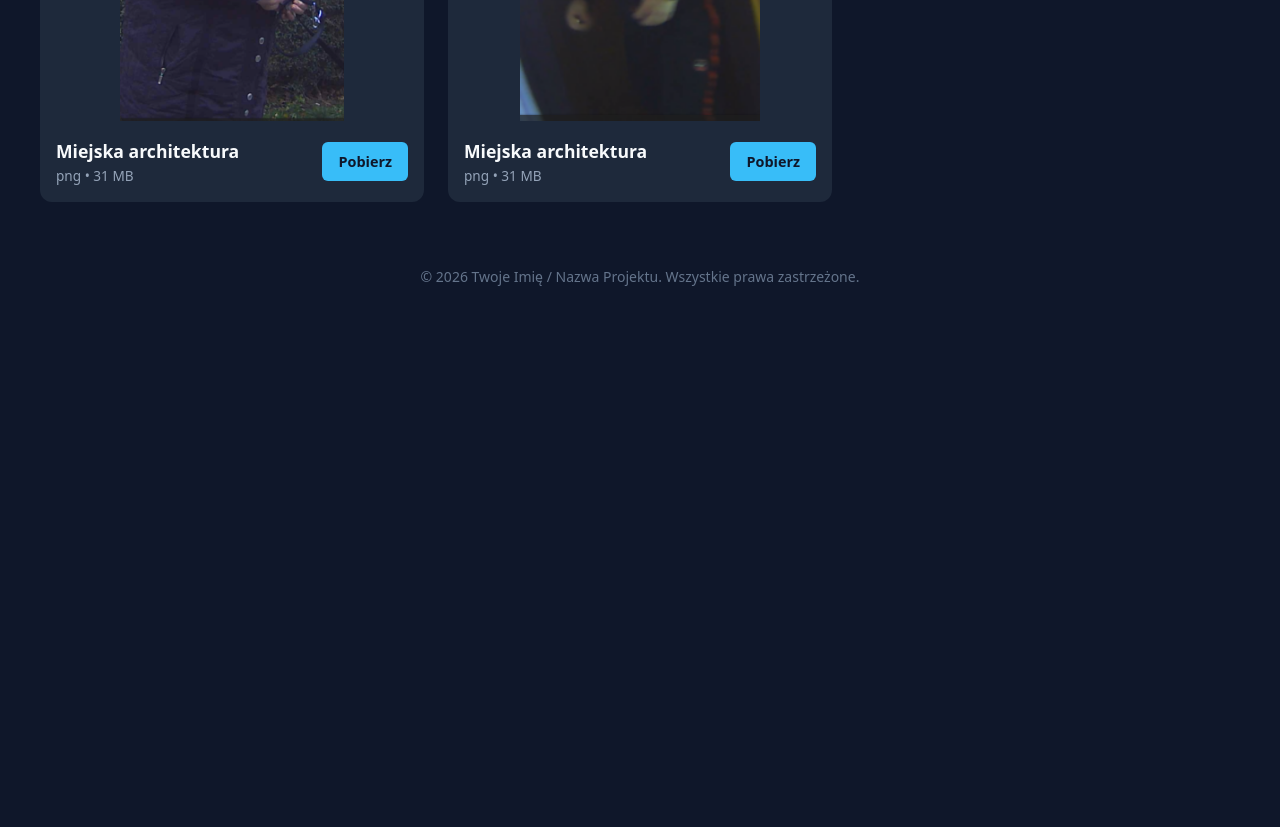
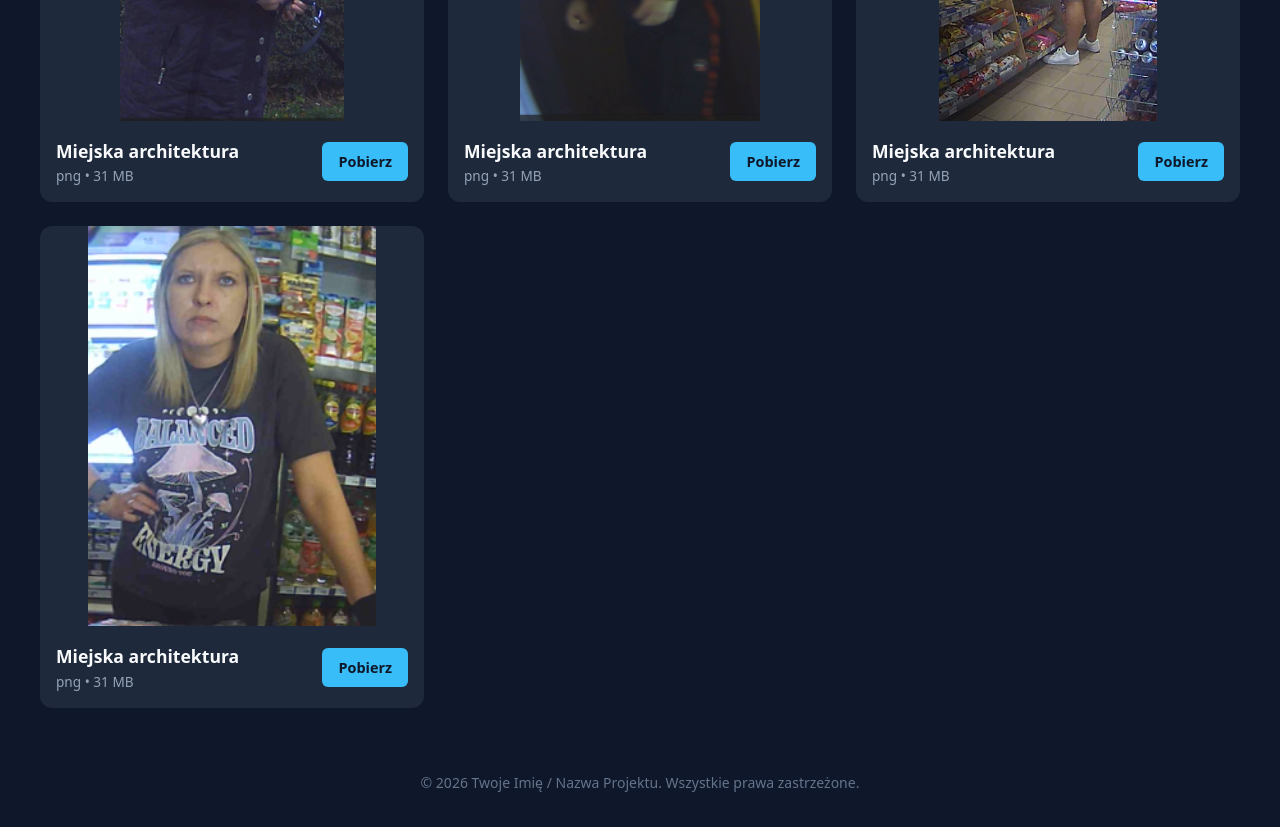
Before and after one commit to KRECHABO/zdjecia_na_stronie, a plain HTML site: page index.html in a window 1280 px wide. Shown: the part 1520-2347 px from the top of the page. Before the commit the page ends 1841 px from the top, so only its background shows below. Drawn offline with Linux system fonts and the light colour scheme.

Commit message:
Merge remote-tracking branch 'origin/master'

```diff
--- a/index.html
+++ b/index.html
@@ -235,8 +235,30 @@
   </article>
 
 
+  <!-- KARTA ZDJĘCIA 10 -->
+  <article class="photo-card">
+    <img src="zdjecia/Zrzut ekranu 2026-07-11 210120.png" alt="Nowoczesna architektura" loading="lazy">
+    <div class="photo-info">
+      <div class="photo-details">
+        <h2>Miejska architektura</h2>
+        <p>png • 31 MB</p>
+      </div>
+      <a href="zdjecia/Zrzut ekranu 2026-07-11 210120.png" download="miejska-architektura.jpg" class="download-btn">Pobierz</a>
+    </div>
+  </article>
 
 
+  <!-- KARTA ZDJĘCIA 11 -->
+  <article class="photo-card">
+    <img src="zdjecia/Zrzut ekranu 2026-07-18 210637.png" alt="Nowoczesna architektura" loading="lazy">
+    <div class="photo-info">
+      <div class="photo-details">
+        <h2>Miejska architektura</h2>
+        <p>png • 31 MB</p>
+      </div>
+      <a href="zdjecia/Zrzut ekranu 2026-07-18 210637.png" download="miejska-architektura.jpg" class="download-btn">Pobierz</a>
+    </div>
+  </article>
 
 
 
```
